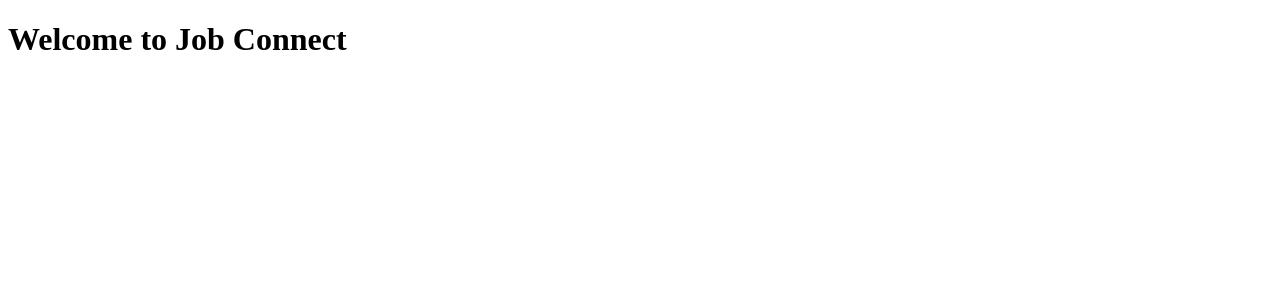
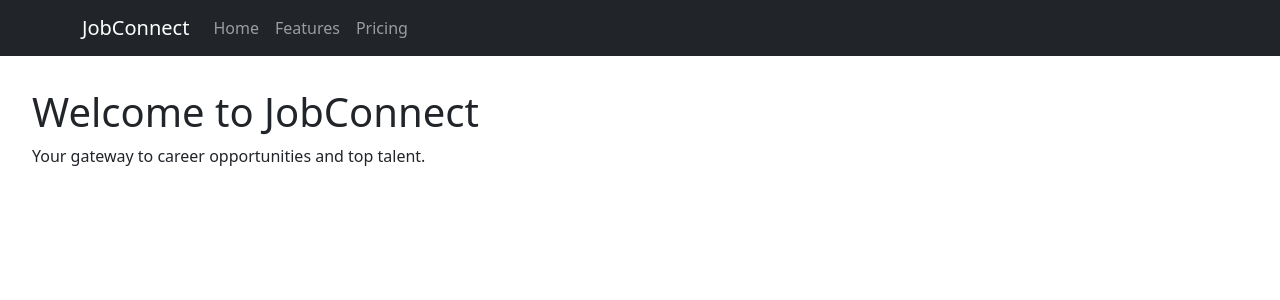
Before and after one commit to AnujNaval/Job_Connect, a React (Vite) app in the folder client/: page / in a window 1280 px wide. Shown: the top 300 px of the page. Built offline with nearby package versions, Linux system fonts and the light colour scheme.

Commit message:
Navbar Created

```diff
--- a/client/package.json
+++ b/client/package.json
@@ -10,8 +10,11 @@
     "preview": "vite preview"
   },
   "dependencies": {
+    "bootstrap": "^5.3.7",
     "react": "^19.1.0",
-    "react-dom": "^19.1.0"
+    "react-bootstrap": "^2.10.10",
+    "react-dom": "^19.1.0",
+    "react-router-dom": "^7.6.2"
   },
   "devDependencies": {
     "@eslint/js": "^9.25.0",
--- a/client/src/App.jsx
+++ b/client/src/App.jsx
@@ -1,12 +1,24 @@
-import React from 'react';
+import { BrowserRouter as Router, Routes, Route } from 'react-router-dom';
+import Layout from './components/layout/Layout';
+import Home from './pages/Home';
+// import Login from './pages/Login';
+// import Register from './pages/Register';
 
 function App() {
+  return (
+    <Router>
+      <Routes>
+        {/* Routes WITHOUT Layout */}
+        {/* <Route path="/login" element={<Login />} />
+        <Route path="/register" element={<Register />} /> */}
 
-  return (
-    <>
-      <h1>Welcome to Job Connect</h1>
-    </>
-  )
+        {/* Routes WITH Layout */}
+        <Route element={<Layout />}>
+          <Route path="/" element={<Home />} />
+        </Route>
+      </Routes>
+    </Router>
+  );
 }
 
-export default App
+export default App;
--- /dev/null
+++ b/client/src/components/layout/AppNavbar.jsx
@@ -0,0 +1,23 @@
+import Container from 'react-bootstrap/Container';
+import Nav from 'react-bootstrap/Nav';
+import Navbar from 'react-bootstrap/Navbar';
+import { Link } from 'react-router-dom';
+
+function AppNavbar() {
+  return (
+    <>
+      <Navbar bg="dark" data-bs-theme="dark">
+        <Container>
+          <Navbar.Brand as={Link} to="/">JobConnect</Navbar.Brand>
+          <Nav className="me-auto">
+            <Nav.Link as={Link} to="/">Home</Nav.Link>
+            <Nav.Link as={Link} to="/">Features</Nav.Link>
+            <Nav.Link as={Link} to="/">Pricing</Nav.Link>
+          </Nav>
+        </Container>
+      </Navbar>
+    </>
+  );
+}
+
+export default AppNavbar;
--- /dev/null
+++ b/client/src/components/layout/Layout.jsx
@@ -0,0 +1,13 @@
+import AppNavbar from './AppNavbar';
+import { Outlet } from 'react-router-dom';
+
+export default function Layout() {
+  return (
+    <>
+      <AppNavbar />
+      <main>
+        <Outlet />
+      </main>
+    </>
+  );
+}
--- a/client/src/main.jsx
+++ b/client/src/main.jsx
@@ -1,5 +1,6 @@
 import { StrictMode } from 'react'
 import { createRoot } from 'react-dom/client'
+import 'bootstrap/dist/css/bootstrap.min.css';
 import App from './App.jsx'
 
 createRoot(document.getElementById('root')).render(
--- /dev/null
+++ b/client/src/pages/Home.jsx
@@ -0,0 +1,10 @@
+function Home() {
+  return (
+    <div style={{ padding: '2rem' }}>
+      <h1>Welcome to JobConnect</h1>
+      <p>Your gateway to career opportunities and top talent.</p>
+    </div>
+  );
+}
+
+export default Home;
```
Also changed, not shown: client/src/pages/Login.jsx (added), client/src/pages/Register.jsx (added), 1 other file (tests, documents, lock files or other folders).
